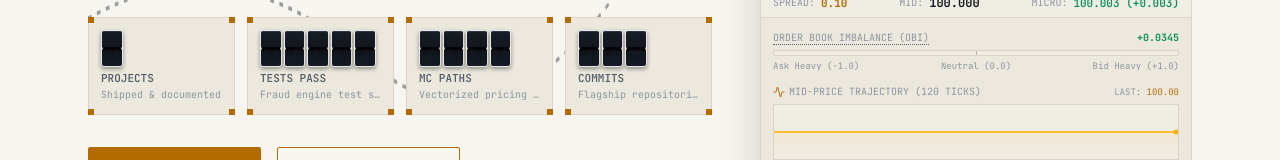
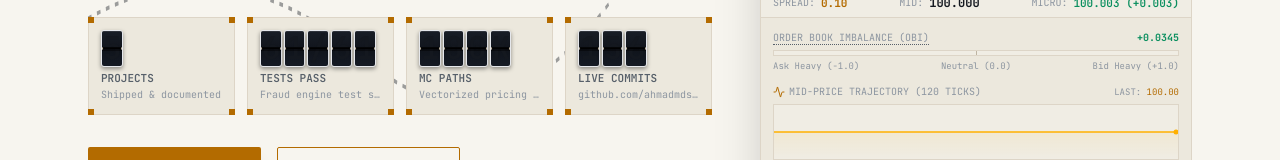
Before and after one commit to ahmadmdsajid129/sajid-ahmad-portfolio, a Next.js app: page / in a window 1280 px wide. Shown: the part 527-687 px from the top of the page. Built offline with nearby package versions, Linux system fonts and the light colour scheme; no server answers.

Commit message:
feat(hero): connect live GitHub commit counter API to split-flap hero card

```diff
--- /dev/null
+++ b/app/api/github-commits/route.ts
@@ -0,0 +1,43 @@
+import { NextResponse } from "next/server";
+
+export const revalidate = 3600; // Cache for 1 hour
+
+export async function GET() {
+  const username = "ahmadmdsajid129";
+  const fallbackCommits = 156;
+
+  try {
+    const res = await fetch(
+      `https://api.github.com/search/commits?q=author:${username}`,
+      {
+        headers: {
+          Accept: "application/vnd.github.cloak-preview+json",
+          "User-Agent": "sajid-ahmad-portfolio",
+        },
+        next: { revalidate: 3600 },
+      }
+    );
+
+    if (!res.ok) {
+      return NextResponse.json({
+        commits: fallbackCommits,
+        source: "fallback",
+        status: res.status,
+      });
+    }
+
+    const data = await res.json();
+    const count = typeof data.total_count === "number" ? data.total_count : fallbackCommits;
+
+    return NextResponse.json({
+      commits: count,
+      source: "github-api",
+      username,
+    });
+  } catch (error) {
+    return NextResponse.json({
+      commits: fallbackCommits,
+      source: "fallback",
+    });
+  }
+}
--- a/components/hero-section.tsx
+++ b/components/hero-section.tsx
@@ -1,6 +1,6 @@
 "use client";
 
-import React from "react";
+import React, { useState, useEffect } from "react";
 import { motion } from "framer-motion";
 import { siteConfig } from "@/data/site";
 import { OrderBookSimulator } from "./orderbook-simulator";
@@ -12,16 +12,20 @@ interface StatItemProps {
   value: string;
   label: string;
   detail: string;
+  isLive?: boolean;
 }
 
-function StatItem({ value, label, detail }: StatItemProps) {
+function StatItem({ value, label, detail, isLive }: StatItemProps) {
   return (
     <div className="terminal-panel p-3 border-t-2 border-t-accent bg-bg-elevated/70 group hover:border-accent/80 transition-colors">
       <div className="font-mono text-2xl lg:text-3xl font-bold text-text tabular-nums tracking-tight h-8 sm:h-9 flex items-center">
         <SplitFlapBoard value={value} />
       </div>
-      <div className="font-mono text-[11px] font-semibold text-text-muted uppercase mt-1">
-        {label}
+      <div className="font-mono text-[11px] font-semibold text-text-muted uppercase mt-1 flex items-center gap-1.5">
+        <span>{label}</span>
+        {isLive && (
+          <span className="w-1.5 h-1.5 rounded-full bg-up animate-pulse" title="Live verified from GitHub API" />
+        )}
       </div>
       <div className="font-mono text-[10px] text-text-faint truncate">
         {detail}
@@ -37,6 +41,24 @@ interface HeroSectionProps {
 
 export function HeroSection({ onOpenMMGame, onOpenPalette }: HeroSectionProps) {
   const { addToast } = useToast();
+  const [commitCount, setCommitCount] = useState<string>("157");
+  const [isLive, setIsLive] = useState<boolean>(true);
+
+  useEffect(() => {
+    let isMounted = true;
+    fetch("/api/github-commits")
+      .then((res) => res.json())
+      .then((data) => {
+        if (isMounted && data.commits) {
+          setCommitCount(String(data.commits));
+          setIsLive(data.source === "github-api");
+        }
+      })
+      .catch(() => {});
+    return () => {
+      isMounted = false;
+    };
+  }, []);
 
   const handleResumeDownload = () => {
     addToast("Resume downloading...", "info", "CV");
@@ -104,7 +126,12 @@ export function HeroSection({ onOpenMMGame, onOpenPalette }: HeroSectionProps) {
             <StatItem value="5" label="Projects" detail="Shipped & documented" />
             <StatItem value="61/61" label="Tests Pass" detail="Fraud engine test suite" />
             <StatItem value="100K" label="MC Paths" detail="Vectorized pricing run" />
-            <StatItem value="114" label="Commits" detail="Flagship repositories" />
+            <StatItem
+              value={commitCount}
+              label="Live Commits"
+              detail="github.com/ahmadmdsajid129"
+              isLive={isLive}
+            />
           </div>
 
           {/* CTAs */}
```
